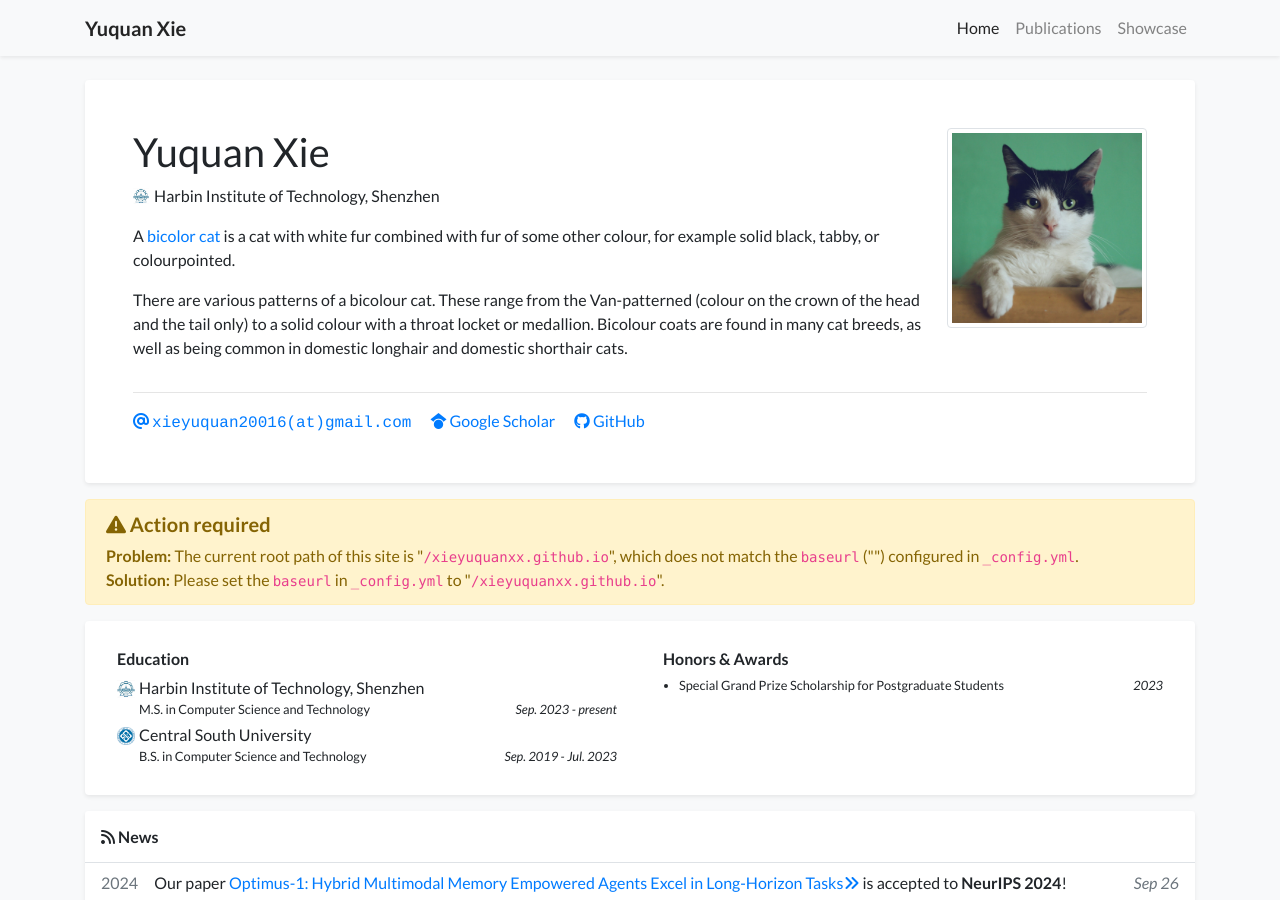
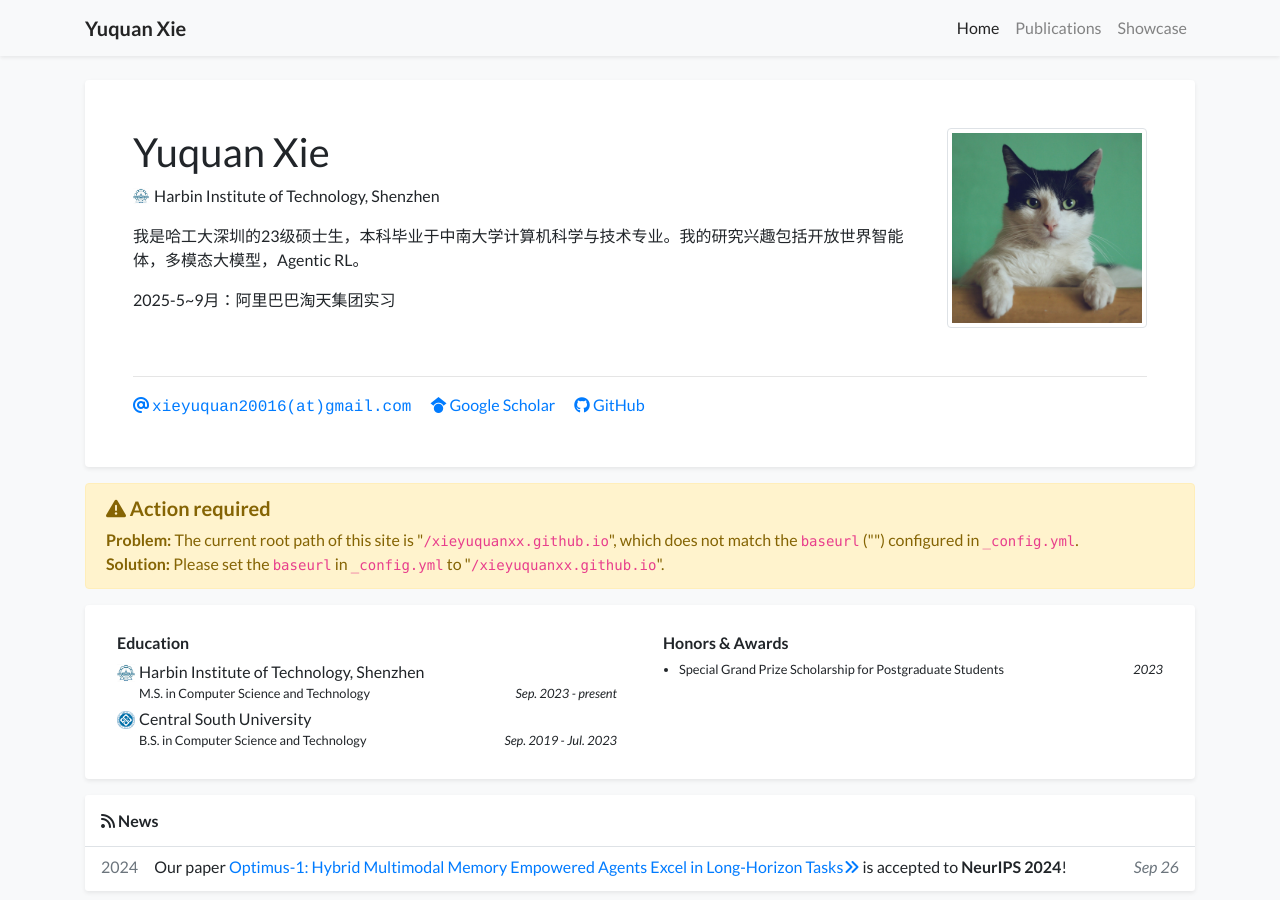
Before and after one commit to xieyuquanxx/xieyuquanxx.github.io, a Jekyll site: the page built from index.html, in a window 1280 px wide and 900 px high. Built offline with Jekyll 4.4.1, drawn with Linux system fonts in a browser that asks for light colours; nearby versions of some CDN libraries; a style sheet for code colours, icons or effects is not loaded.

Commit message:
update bio

```diff
--- a/_data/profile.yml
+++ b/_data/profile.yml
@@ -19,13 +19,9 @@ github: xieyuquanxx
 
 short_bio_text_justify: false
 short_bio: >-
+  <p>我是哈工大深圳的23级硕士生，本科毕业于中南大学计算机科学与技术专业。我的研究兴趣包括开放世界智能体，多模态大模型，Agentic RL。</p>
   <p>
-    A <a href="https://en.wikipedia.org/wiki/Bicolor_cat" target="_blank">bicolor cat</a> is a cat with white fur combined with fur of some other colour, for example solid black, tabby, or colourpointed.
-  </p>
-  <p>
-    There are various patterns of a bicolour cat. These range from the Van-patterned (colour on the crown of the head
-    and the tail only) to a solid colour with a throat locket or medallion. Bicolour coats are found in many cat breeds,
-    as well as being common in domestic longhair and domestic shorthair cats.
+  2025-5~9月：阿里巴巴淘天集团实习
   </p>
 
 portrait_url: /assets/images/photos/portrait.jpg
```
